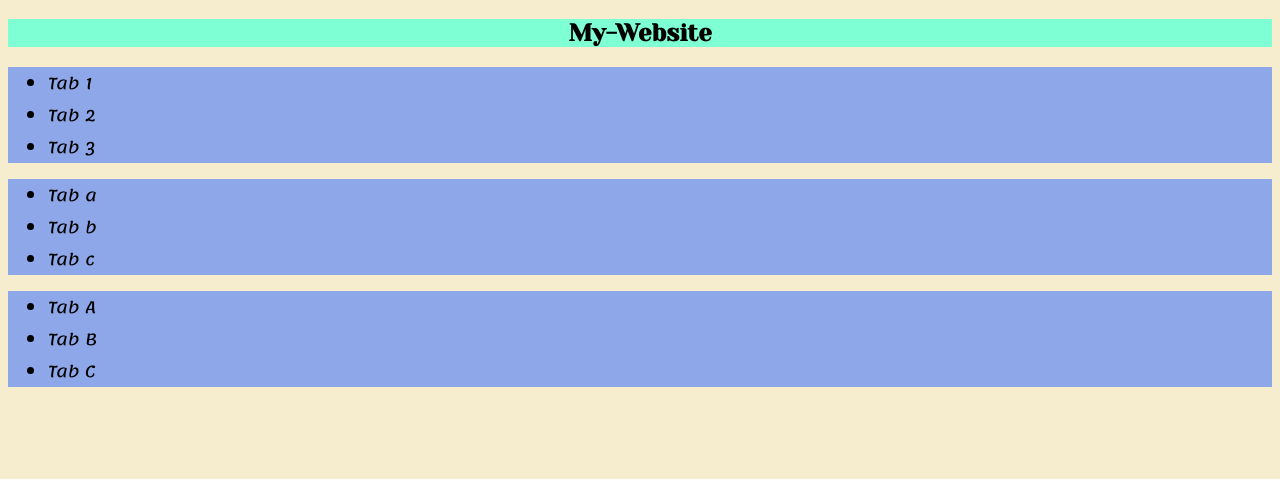
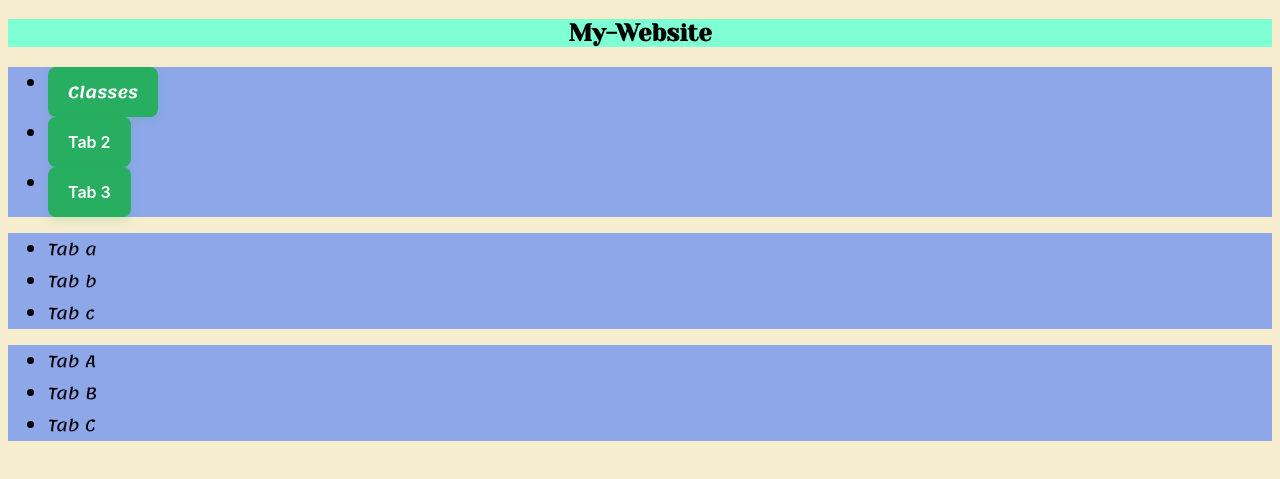
Before and after one commit to ashutosh036/kiu-ops, a plain HTML site: page index.html in a window 1280 px wide. Shown: the part 61-540 px from the top of the page. Drawn offline with Linux system fonts and the light colour scheme.

Commit message:
added buttons

```diff
--- a/index.html
+++ b/index.html
@@ -17,9 +17,11 @@
     <h2 align="center">My-Website</h2>
 
     <ul>
-        <li>Tab 1</li>
-        <li>Tab 2</li>
-        <li>Tab 3</li>
+        <li><button class="button-68" role="button"><a style="text-decoration: none;"
+                    href="https://github.com/mandarswami/Imp-links/blob/main/classes.md" target="_blank"
+                    rel="noopener noreferrer">Classes</a></button></li>
+        <li><button class="button-68" role="button">Tab 2</button></li>
+        <li><button class="button-68" role="button">Tab 3</button></li>
     </ul>
     <ul>
         <li>Tab a</li>
--- a/styles/style.css
+++ b/styles/style.css
@@ -1,17 +1,77 @@
-
 @import url('https://fonts.googleapis.com/css2?family=Lemonada:wght@400;500;600;700&family=Yeseva+One&display=swap');
 
-body{
+body {
     background-color: #F5EDCE;
-    font-family:'Lemonada',Verdana;
+    font-family: 'Lemonada', Verdana;
 }
 
-h1,h2{
+h1,
+h2 {
     background-color: aquamarine;
-    font-family:'Yeseva One',Verdana;
+    font-family: 'Yeseva One', Verdana;
 }
 
-ul{
+ul {
     background-color: #8EA7E9;
-    font-family:'Lemonada',Verdana;
+    font-family: 'Lemonada', Verdana;
 }
+
+a {
+    appearance: none;
+    backface-visibility: hidden;
+    background-color: #27ae60;
+    color: #fff;
+    cursor: pointer;
+    display: inline-block;
+    font-family: "Lemonada", Helvetica, Arial, sans-serif;
+    touch-action: manipulation;
+    vertical-align: top;
+    white-space: nowrap;
+}
+
+.button-68 {
+    appearance: none;
+    backface-visibility: hidden;
+    background-color: #27ae60;
+    border-radius: 8px;
+    border-style: none;
+    box-shadow: rgba(39, 174, 96, .15) 0 4px 9px;
+    box-sizing: border-box;
+    color: #fff;
+    cursor: pointer;
+    display: inline-block;
+    font-family: Inter, -apple-system, system-ui, "Segoe UI", Helvetica, Arial, sans-serif;
+    font-size: 16px;
+    font-weight: 600;
+    letter-spacing: normal;
+    line-height: 1.5;
+    outline: none;
+    overflow: hidden;
+    padding: 13px 20px;
+    position: relative;
+    text-align: center;
+    text-decoration: none;
+    transform: translate3d(0, 0, 0);
+    transition: all .3s;
+    user-select: none;
+    -webkit-user-select: none;
+    touch-action: manipulation;
+    vertical-align: top;
+    white-space: nowrap;
+}
+
+.button-68:hover {
+    background-color: #1e8449;
+    opacity: 1;
+    transform: translateY(0);
+    transition-duration: .35s;
+}
+
+.button-68:active {
+    transform: translateY(2px);
+    transition-duration: .35s;
+}
+
+.button-68:hover {
+    box-shadow: rgba(39, 174, 96, .2) 0 6px 12px;
+}
```
